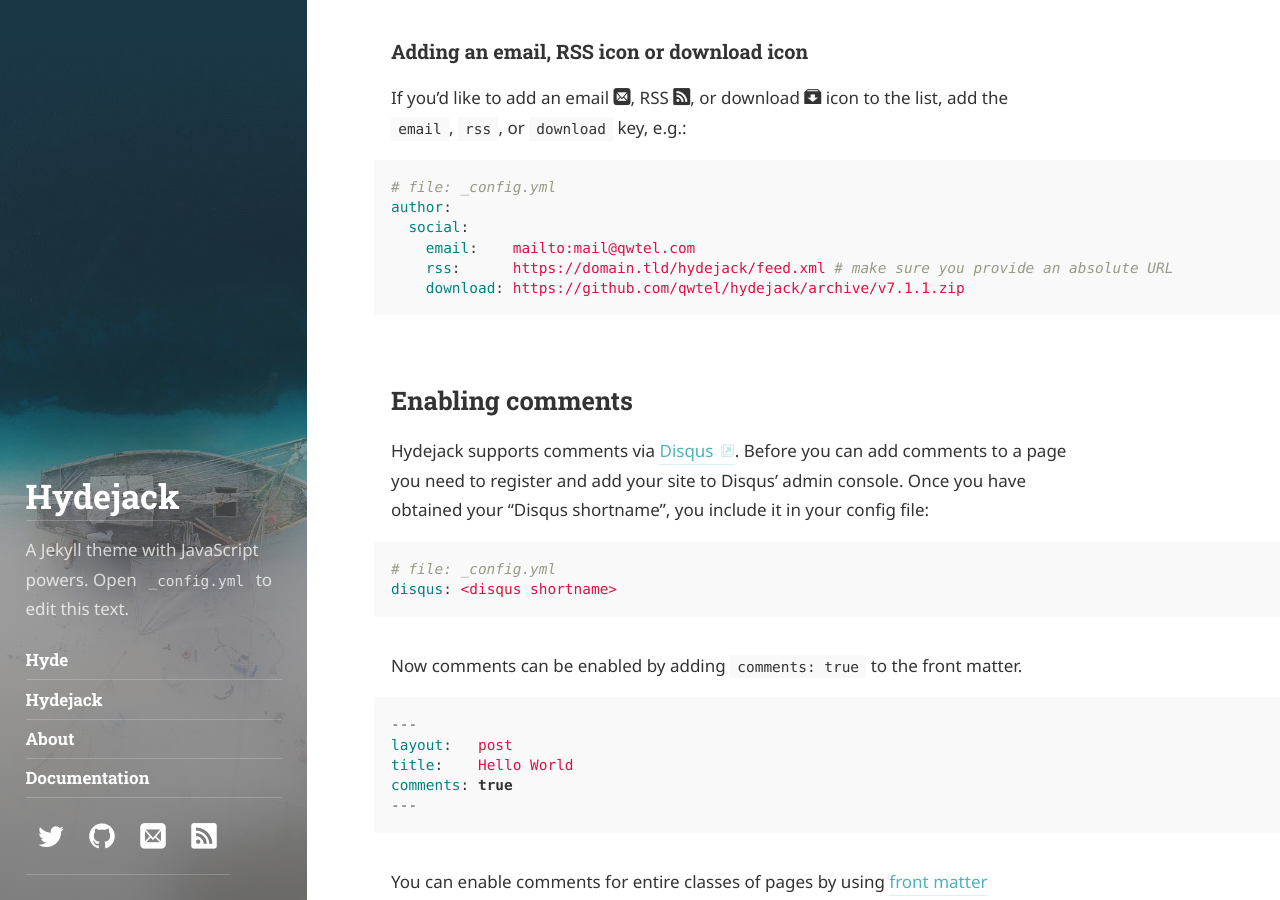
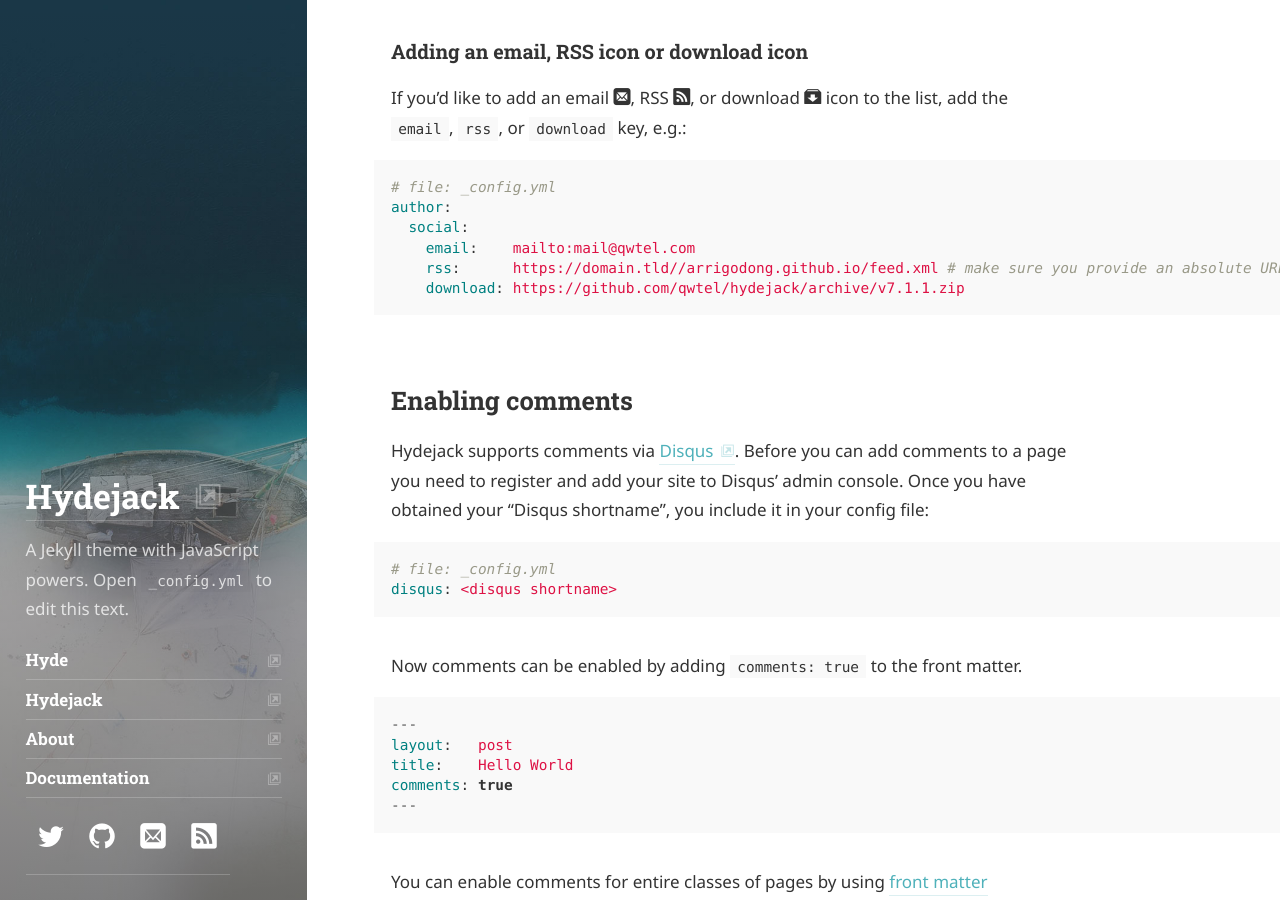
Before and after one commit to arrigodong/arrigodong.github.io, a Jekyll site: the page built from docs/7.1.1/config.md, in a window 1280 px wide and 900 px high, scrolled down 9999 px. Built offline with Jekyll 4.4.1, drawn with Linux system fonts in a browser that asks for light colours; some web fonts are replaced.

Commit message:
adjust theme

```diff
--- a/_config.yml
+++ b/_config.yml
@@ -13,7 +13,7 @@ url:                   https://domain.tld
 
 # Set to '' when hosting on GitHub Pages, like `//<username>.github.io`.
 # Set to '/<reponame>' when using the `gh-pages` branch of a repository.
-baseurl:               /hydejack
+baseurl:  '//arrigodong.github.io'
 
 # A short description of the page used for the meta description tag.
 description:           >
```
